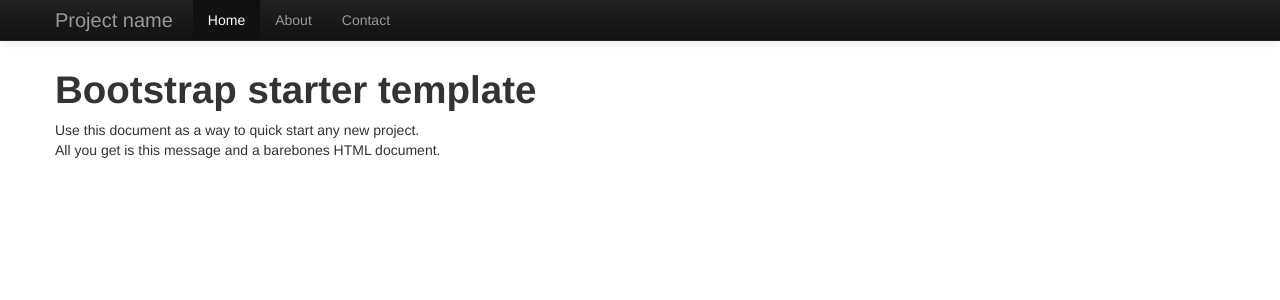
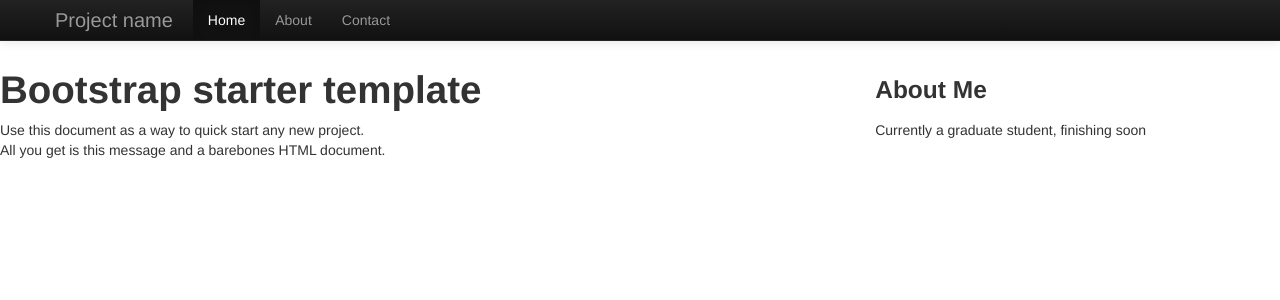
Before and after one commit to naimo/nicolas.github.com, a Jekyll site: the page built from index.html, in a window 1280 px wide. Shown: the top 300 px of the page. Built offline with Jekyll 4.4.1, drawn with Linux system fonts in a browser that asks for light colours; nearby versions of some CDN libraries; library files that are not in the unit come from our copies; Markdown is read by kramdown in place of the engine named in the settings; the list of posts is cut into pages by our own code.

Commit message:
added sidebar

```diff
--- /dev/null
+++ b/_includes/sidebar.html
@@ -0,0 +1,4 @@
+<h3>About Me</h3>
+
+
+<p>Currently a graduate student, finishing soon</p>
--- a/_layouts/default.html
+++ b/_layouts/default.html
@@ -1,3 +1,10 @@
 {% include header.html %}
-{{ content }}
+<div class="row-fluid">
+  <div class="span8">
+    {{ content }}
+  </div>
+  <div class="span4">
+    {% include sidebar.html %}
+  </div>
+</div>
 {% include footer.html %}
```
